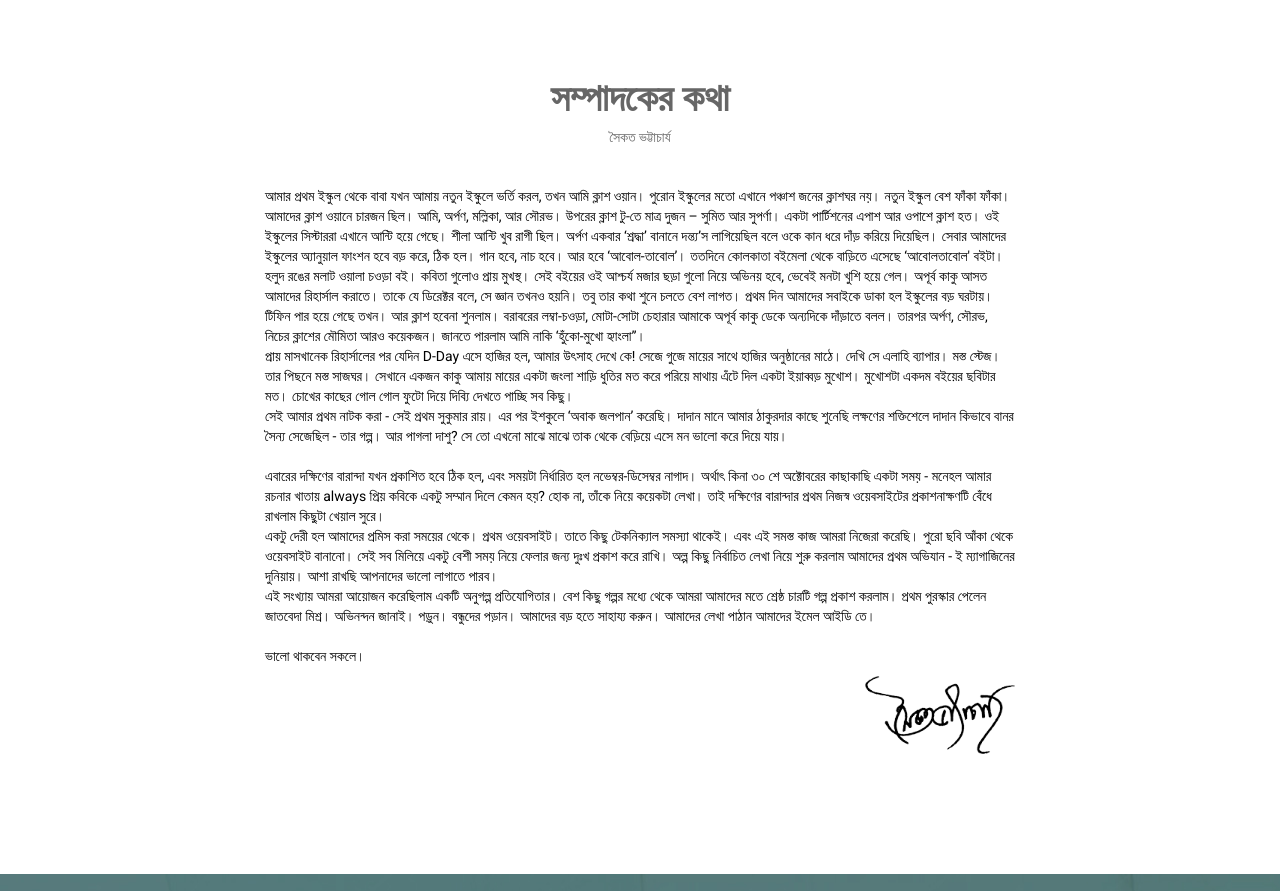
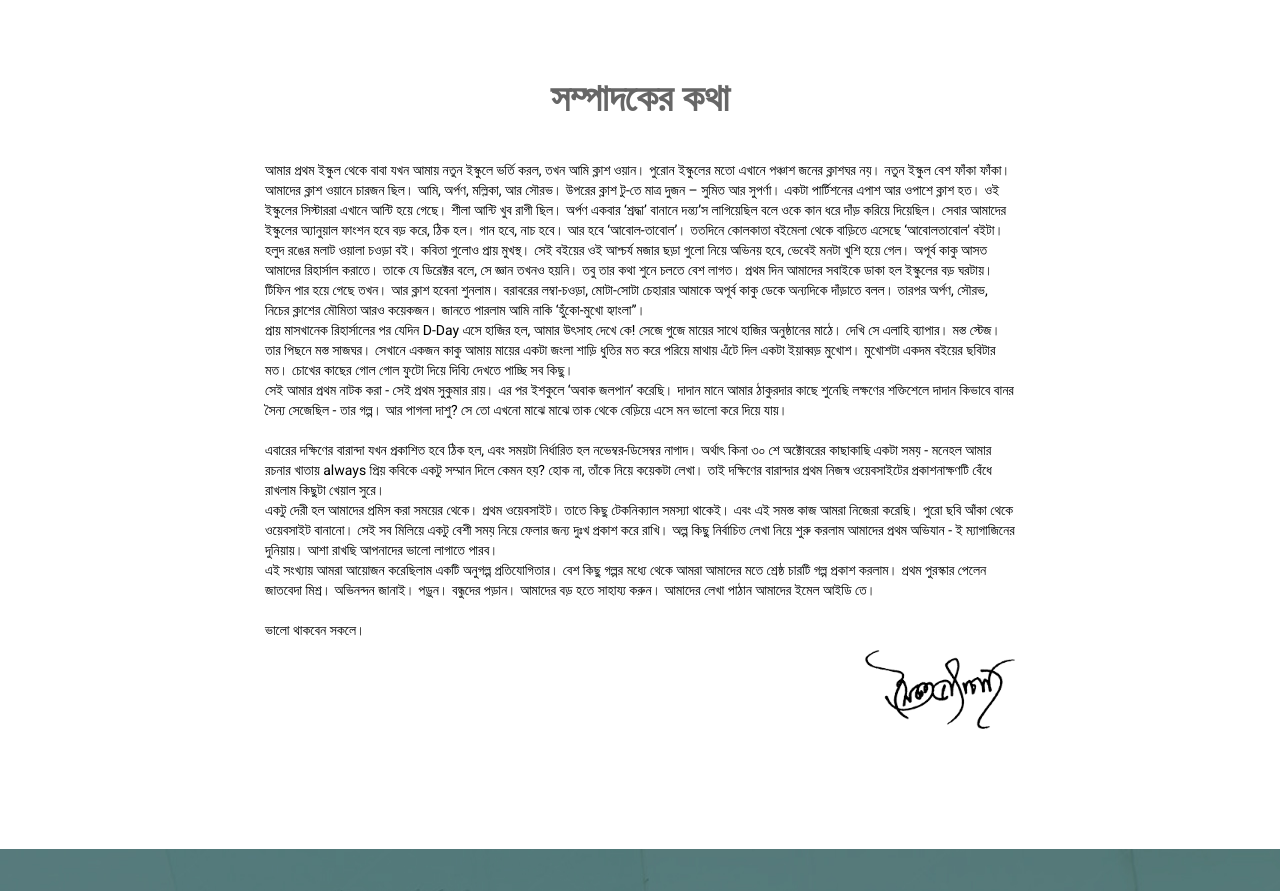
Before and after one commit to saikatbhattacharya/db-web, a website: page index.html in a window 1280 px wide. Shown: the part 780-1671 px from the top of the page. Drawn offline with Linux system fonts and the light colour scheme.

Commit message:
final commit

```diff
--- a/index.html
+++ b/index.html
@@ -71,7 +71,6 @@
       <div class="container">
         <div class="section-header text-center wow fadeInDown" data-wow-duration="1000ms" data-wow-delay="400ms">
           <h1 class="section-title">সম্পাদকের কথা</h1>
-          <h2 class="section-subtitle">সৈকত ভট্টাচার্য</h2>
         </div>
         <div class="row">
           <div class="col-sm-8 col-sm-offset-2 wow fadeInUp" data-wow-duration="1000ms" data-wow-delay="400ms">
```
